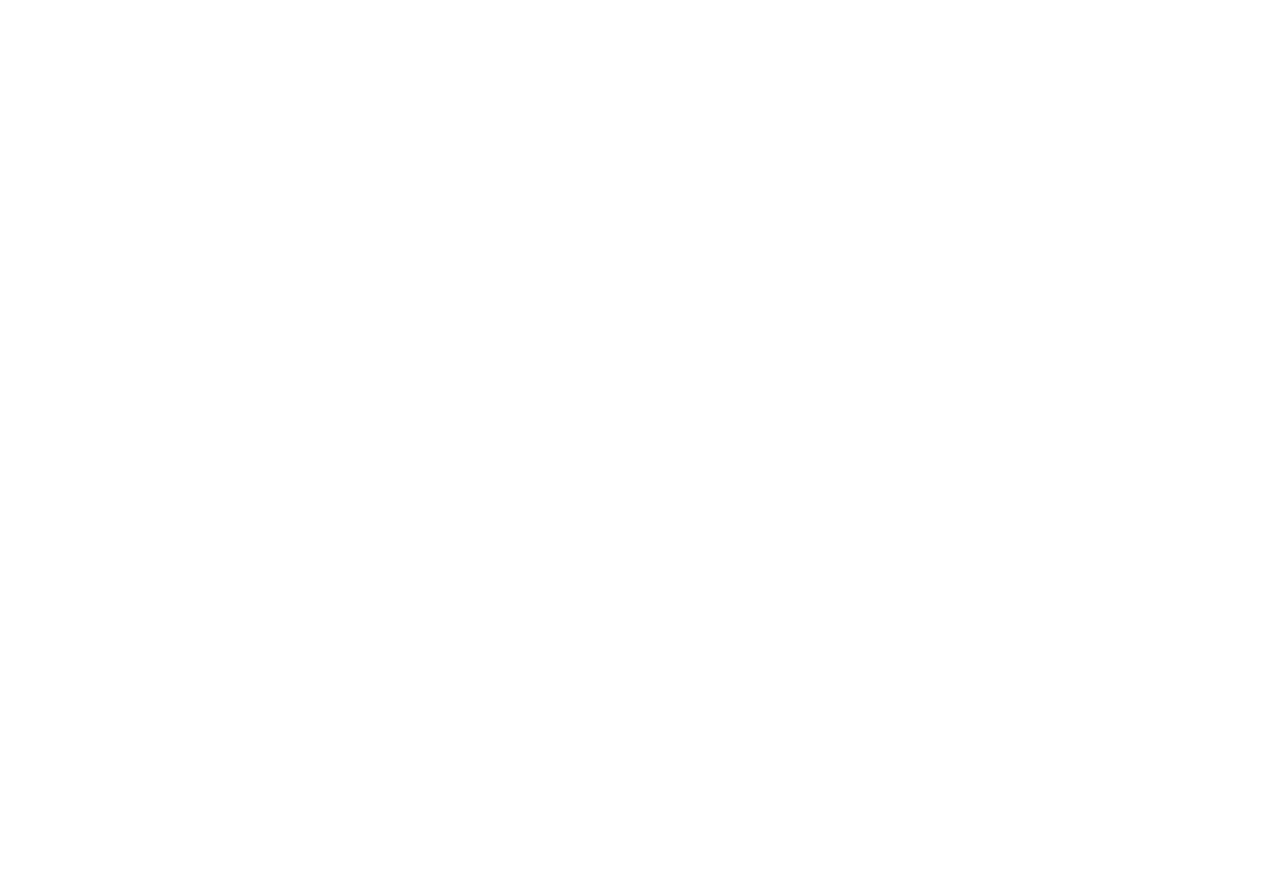
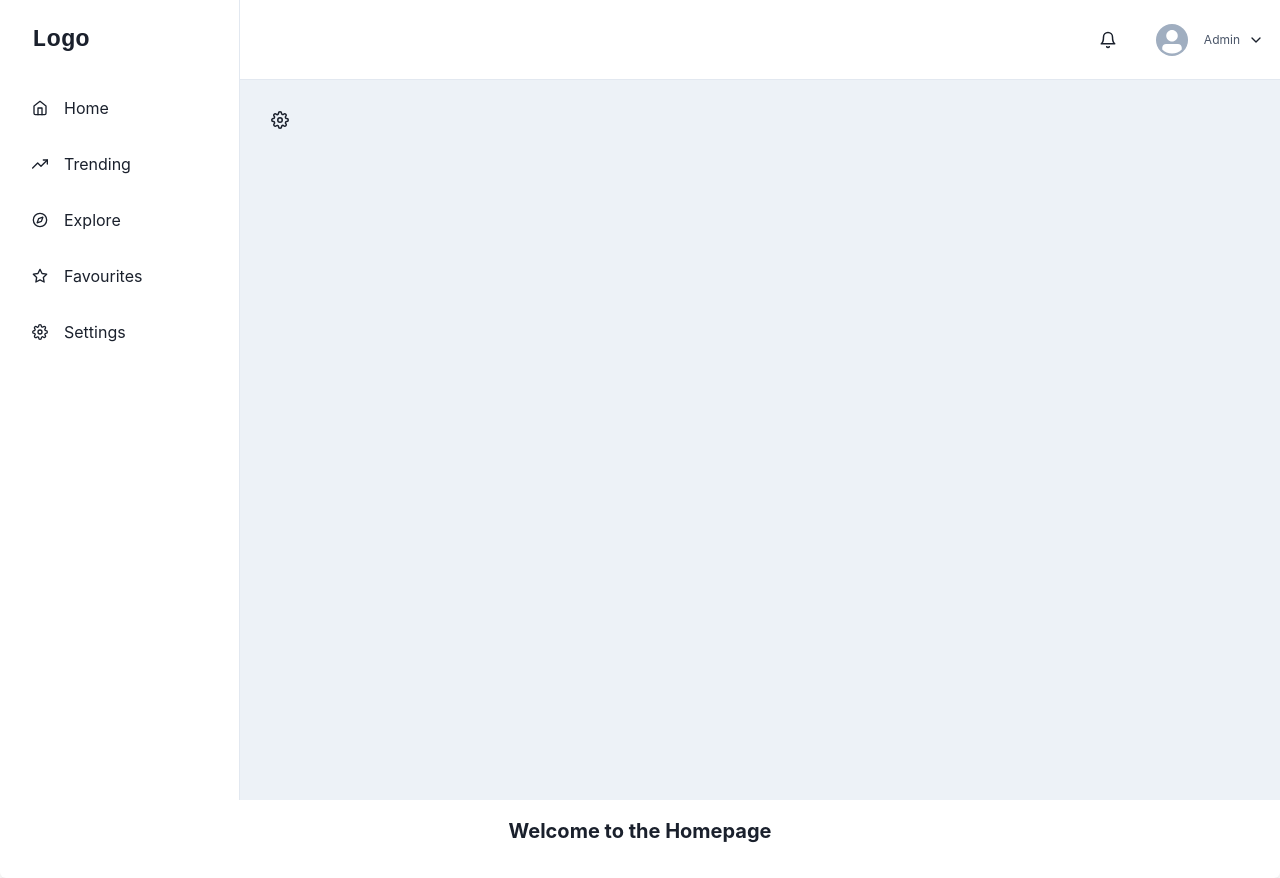
Before and after one commit to kishaaggarwal32/Seller-AI-Frontend, a React (Create React App) app: page /dashboard in a window 1280 px wide. Before the commit this address had no page. Before the commit the page ends 800 px from the top, so only its background shows below. Built offline with nearby package versions, Linux system fonts and the light colour scheme; no server answers.

Commit message:
added the navbar and logout functionality

```diff
--- a/package.json
+++ b/package.json
@@ -10,10 +10,12 @@
     "@testing-library/react": "^13.4.0",
     "@testing-library/user-event": "^13.5.0",
     "assert": "^2.1.0",
+    "axios": "^1.5.1",
     "framer-motion": "^10.16.4",
     "path-browserify": "^1.0.1",
     "react": "^18.2.0",
     "react-dom": "^18.2.0",
+    "react-icons": "^4.11.0",
     "react-router-dom": "^6.16.0",
     "react-scripts": "5.0.1",
     "web-vitals": "^2.1.4"
--- a/src/App.js
+++ b/src/App.js
@@ -1,19 +1,22 @@
 import React from "react";
-import { BrowserRouter as Router, Routes, Route } from "react-router-dom"; // Import Routes and Route
+import { Routes, Route } from "react-router-dom";
 import { ChakraProvider } from "@chakra-ui/react";
-import SquareOAuth from "../src/pages/SquareOAuth"; // Import your SquareOAuth component
+import SquareOAuth from "../src/pages/SquareOAuth";
+import Home from "./pages/Home";
+import { AuthProvider } from "../src/context/authContext";
 
 function App() {
   return (
-    <ChakraProvider>
-      <Router>
+    <AuthProvider>
+      <ChakraProvider>
         <div className="App">
           <Routes>
             <Route path="/login" element={<SquareOAuth />} />
+            <Route path="/dashboard" element={<Home />} />
           </Routes>
         </div>
-      </Router>
-    </ChakraProvider>
+      </ChakraProvider>
+    </AuthProvider>
   );
 }
 
--- /dev/null
+++ b/src/components/Navbar.js
@@ -0,0 +1,244 @@
+import React, { useContext } from "react";
+import {
+  IconButton,
+  Avatar,
+  Box,
+  CloseButton,
+  Flex,
+  HStack,
+  VStack,
+  Icon,
+  useColorModeValue,
+  Text,
+  Drawer,
+  DrawerContent,
+  useDisclosure,
+  Menu,
+  MenuButton,
+  MenuDivider,
+  MenuItem,
+  MenuList,
+} from "@chakra-ui/react";
+
+import {
+  FiHome,
+  FiTrendingUp,
+  FiCompass,
+  FiStar,
+  FiSettings,
+  FiBell,
+  FiChevronDown,
+  FiMenu,
+} from "react-icons/fi";
+import { AuthContext } from "../context/authContext.js";
+import { useNavigate } from "react-router-dom";
+
+// Define the Navbar component and accept userDetails as a prop
+const Navbar = ({ userDetails }) => {
+  const { signOut } = useContext(AuthContext);
+  const navigate = useNavigate();
+
+  const LinkItems = [
+    { name: "Home", icon: FiHome },
+    { name: "Trending", icon: FiTrendingUp },
+    { name: "Explore", icon: FiCompass },
+    { name: "Favourites", icon: FiStar },
+    { name: "Settings", icon: FiSettings },
+  ];
+
+  const SidebarContent = ({ onClose, ...rest }) => {
+    return (
+      <Box
+        transition="3s ease"
+        bg={useColorModeValue("white", "gray.900")}
+        borderRight="1px"
+        borderRightColor={useColorModeValue("gray.200", "gray.700")}
+        w={{ base: "full", md: 60 }}
+        pos="fixed"
+        h="full"
+        {...rest}
+      >
+        <Flex h="20" alignItems="center" mx="8" justifyContent="space-between">
+          <Text fontSize="2xl" fontFamily="monospace" fontWeight="bold">
+            Logo
+          </Text>
+          <CloseButton
+            display={{ base: "flex", md: "none" }}
+            onClick={onClose}
+          />
+        </Flex>
+        {LinkItems.map((link) => (
+          <NavItem key={link.name} icon={link.icon}>
+            {link.name}
+          </NavItem>
+        ))}
+      </Box>
+    );
+  };
+
+  const NavItem = ({ icon, children, ...rest }) => {
+    return (
+      <Box
+        as="a"
+        href="#"
+        style={{ textDecoration: "none" }}
+        _focus={{ boxShadow: "none" }}
+      >
+        <Flex
+          align="center"
+          p="4"
+          mx="4"
+          borderRadius="lg"
+          role="group"
+          cursor="pointer"
+          _hover={{
+            bg: "cyan.400",
+            color: "white",
+          }}
+          {...rest}
+        >
+          {icon && (
+            <Icon
+              mr="4"
+              fontSize="16"
+              _groupHover={{
+                color: "white",
+              }}
+              as={icon}
+            />
+          )}
+          {children}
+        </Flex>
+      </Box>
+    );
+  };
+
+  const MobileNav = ({ onOpen, ...rest }) => {
+    return (
+      <Flex
+        ml={{ base: 0, md: 60 }}
+        px={{ base: 4, md: 4 }}
+        height="20"
+        alignItems="center"
+        bg={useColorModeValue("white", "gray.900")}
+        borderBottomWidth="1px"
+        borderBottomColor={useColorModeValue("gray.200", "gray.700")}
+        justifyContent={{ base: "space-between", md: "flex-end" }}
+        {...rest}
+      >
+        <IconButton
+          display={{ base: "flex", md: "none" }}
+          onClick={onOpen}
+          variant="outline"
+          aria-label="open menu"
+          icon={<FiMenu />}
+        />
+
+        <Text
+          display={{ base: "flex", md: "none" }}
+          fontSize="2xl"
+          fontFamily="monospace"
+          fontWeight="bold"
+        >
+          Logo
+        </Text>
+
+        <HStack spacing={{ base: "0", md: "6" }}>
+          <IconButton
+            size="lg"
+            variant="ghost"
+            aria-label="open menu"
+            icon={<FiBell />}
+          />
+          <Flex alignItems={"center"}>
+            <Menu>
+              <MenuButton
+                py={2}
+                transition="all 0.3s"
+                _focus={{ boxShadow: "none" }}
+              >
+                <HStack>
+                  <Avatar
+                    size={"sm"}
+                    src={userDetails?.profileImageUrl || ""}
+                  />
+                  <VStack
+                    display={{ base: "none", md: "flex" }}
+                    alignItems="flex-start"
+                    spacing="1px"
+                    ml="2"
+                  >
+                    <Text fontSize="sm">{userDetails?.name || ""}</Text>
+                    <Text fontSize="xs" color="gray.600">
+                      Admin
+                    </Text>
+                  </VStack>
+                  <Box display={{ base: "none", md: "flex" }}>
+                    <FiChevronDown />
+                  </Box>
+                </HStack>
+              </MenuButton>
+              <MenuList
+                bg={useColorModeValue("white", "gray.900")}
+                borderColor={useColorModeValue("gray.200", "gray.700")}
+              >
+                <MenuItem>Profile</MenuItem>
+                <MenuItem>Settings</MenuItem>
+                <MenuItem>Billing</MenuItem>
+                <MenuDivider />
+                <MenuItem
+                  onClick={() => {
+                    signOut();
+                    navigate("/login");
+                  }}
+                >
+                  Sign out
+                </MenuItem>
+              </MenuList>
+            </Menu>
+          </Flex>
+        </HStack>
+      </Flex>
+    );
+  };
+
+  const { isOpen, onOpen, onClose } = useDisclosure();
+
+  return (
+    <Box minH="100vh" bg={useColorModeValue("gray.100", "gray.900")}>
+      <SidebarContent
+        onClose={() => onClose()}
+        display={{ base: "none", md: "block" }}
+      />
+      <Drawer
+        isOpen={isOpen}
+        placement="left"
+        onClose={onClose}
+        returnFocusOnClose={false}
+        onOverlayClick={onClose}
+        size="full"
+      >
+        <DrawerContent>
+          <SidebarContent onClose={onClose} />
+        </DrawerContent>
+      </Drawer>
+      {/* mobilenav */}
+      <MobileNav onOpen={onOpen} />
+      <Box ml={{ base: 0, md: 60 }} p="4">
+        <IconButton
+          size="lg"
+          variant="ghost"
+          aria-label="Sign Out"
+          icon={<FiSettings />}
+          onClick={() => {
+            signOut();
+            navigate("/login");
+          }}
+        />
+        {/* Content */}
+      </Box>
+    </Box>
+  );
+};
+
+export default Navbar;
--- /dev/null
+++ b/src/context/authContext.js
@@ -0,0 +1,28 @@
+import React, { createContext, useState } from "react";
+import { useNavigate } from "react-router-dom";
+
+const AuthContext = createContext();
+
+function AuthProvider({ children }) {
+  const navigate = useNavigate();
+  const [user, setUser] = useState(null);
+
+  const signOut = () => {
+    // Clear user session or authentication tokens
+    // Reset user-related state
+    setUser(null);
+
+    // Redirect to the login page
+    navigate("/login");
+  };
+
+  // Other authentication-related functions (login, signup, etc.) go here
+
+  return (
+    <AuthContext.Provider value={{ user, signOut }}>
+      {children}
+    </AuthContext.Provider>
+  );
+}
+
+export { AuthProvider, AuthContext };
--- a/src/index.js
+++ b/src/index.js
@@ -1,17 +1,15 @@
-import React from 'react';
-import ReactDOM from 'react-dom/client';
-import './index.css';
-import App from './App';
-import reportWebVitals from './reportWebVitals';
+import React from "react";
+import ReactDOM from "react-dom";
+import { BrowserRouter as Router } from "react-router-dom"; // Import BrowserRouter
+import App from "./App";
 
-const root = ReactDOM.createRoot(document.getElementById('root'));
-root.render(
-  <React.StrictMode>
-    <App />
-  </React.StrictMode>
+import { AuthProvider } from "./context/authContext.js"; // Correct import path
+
+ReactDOM.render(
+  <Router>
+    <AuthProvider>
+      <App />
+    </AuthProvider>
+  </Router>,
+  document.getElementById("root")
 );
-
-// If you want to start measuring performance in your app, pass a function
-// to log results (for example: reportWebVitals(console.log))
-// or send to an analytics endpoint. Learn more: https://bit.ly/CRA-vitals
-reportWebVitals();
--- /dev/null
+++ b/src/pages/Home.js
@@ -0,0 +1,72 @@
+import React, { useEffect, useState } from "react";
+
+import Navbar from "../../src/components/Navbar";
+import { Box, Text } from "@chakra-ui/react";
+import axios from "axios";
+
+const Home = () => {
+  // State to store user details
+  const [userDetails, setUserDetails] = useState(null);
+
+  // You can fetch user details from your server or API here
+  useEffect(() => {
+    // Function to fetch user details
+    const fetchUserDetails = async () => {
+      try {
+        // Replace 'YOUR_ACCESS_TOKEN' with the actual access token obtained from Square
+        const accessToken =
+          "EAAAEIyXPTJMC-3f8hk9Ka9wORBGVrqDzmWhEOVVqWcfbZydNSdVmupkpNrnWkLe";
+
+        // Make a GET request to the Square API endpoint for retrieving user details
+        const response = await axios.get(
+          "https://connect.squareup.com/v2/me", // Square API endpoint for retrieving user details
+          {
+            headers: {
+              Authorization: `Bearer ${accessToken}`,
+            },
+          }
+        );
+
+        // Check if the request was successful
+        if (response.status === 200) {
+          const userData = response.data;
+          setUserDetails(userData);
+        } else {
+          console.error("Failed to fetch user details:", response.statusText);
+        }
+      } catch (error) {
+        console.error("Error fetching user details:", error);
+      }
+    };
+
+    // Call the function to fetch user details
+    fetchUserDetails();
+  }, []);
+
+  return (
+    <div>
+      {/* Pass user details as props to the Navbar component */}
+      <Navbar userDetails={userDetails} />
+      <Box
+        p="4"
+        bgColor="white"
+        borderRadius="md"
+        boxShadow="lg"
+        textAlign="center"
+      >
+        <Text fontSize="xl" fontWeight="bold" mb="4">
+          Welcome to the Homepage
+        </Text>
+        {userDetails && (
+          <div>
+            <p>Welcome, {userDetails.name}!</p>
+            <p>Email: {userDetails.email}</p>
+            {/* Display more user details as needed */}
+          </div>
+        )}
+      </Box>
+    </div>
+  );
+};
+
+export default Home;
```
Also changed, not shown: 1 other file (tests, documents, lock files or other folders).
